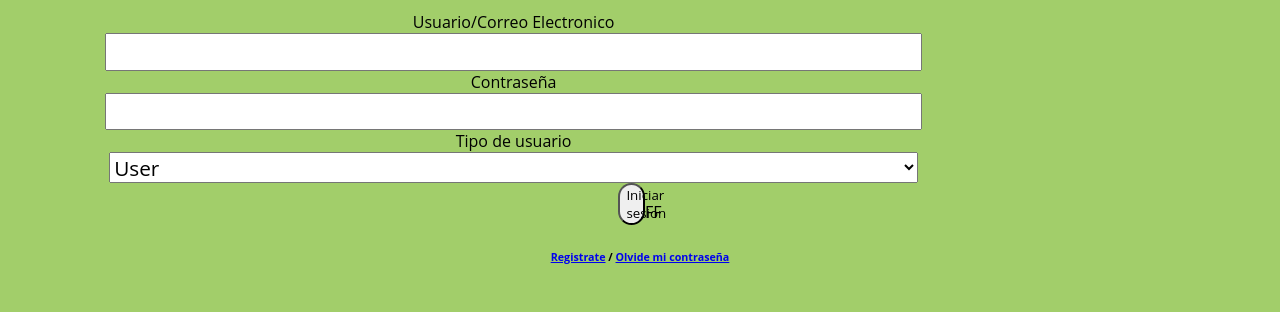
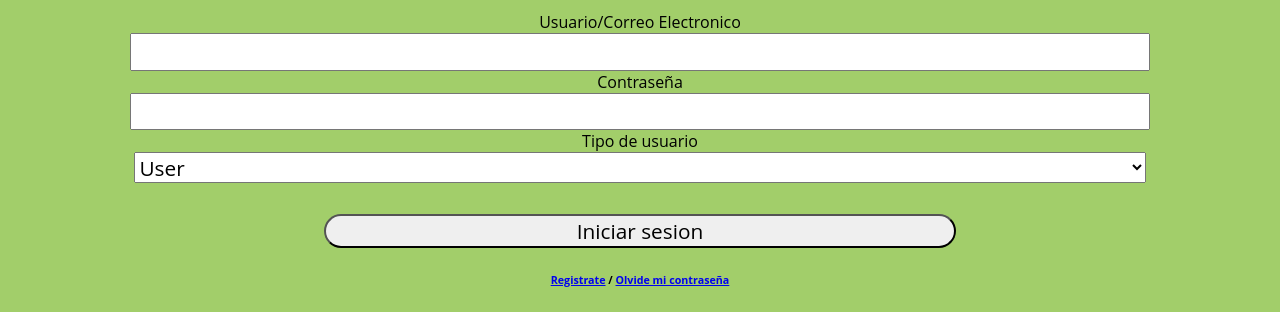
Before and after one commit to Jonny-Start/Hackaton, a plain HTML site: page index.html in a window 1280 px wide. Shown: the part 697-1009 px from the top of the page. Before the commit the page ends 986 px from the top, so only its background shows below. Drawn offline with Linux system fonts and the light colour scheme.

Commit message:
login full

```diff
--- a/index.html
+++ b/index.html
@@ -36,7 +36,7 @@
         <br />
 
     </div>
-    <button type="submit">Iniciar sesion</button>FF
+    <button type="submit">Iniciar sesion</button>
 
     <h6><a href="#">Registrate</a> / <a href="#">Olvide mi contraseña</a></h6>
     <script src="src/script.js"></script>
--- a/src/style.css
+++ b/src/style.css
@@ -28,15 +28,20 @@ body#login span {
     font-size: 1rem;
 }
 
-body#login div#container {
+
+/* body#login div#container {
     width: 80%;
     height: auto;
     text-align: center;
-}
+    text-align-last: center;
+    align-items: center;
+} */
 
 body#login button {
     border-radius: 25px;
-    width: 2em;
+    width: 50%;
+    font-size: 1.3rem;
+    margin-top: 1.5em;
 }
 
 * {
```
